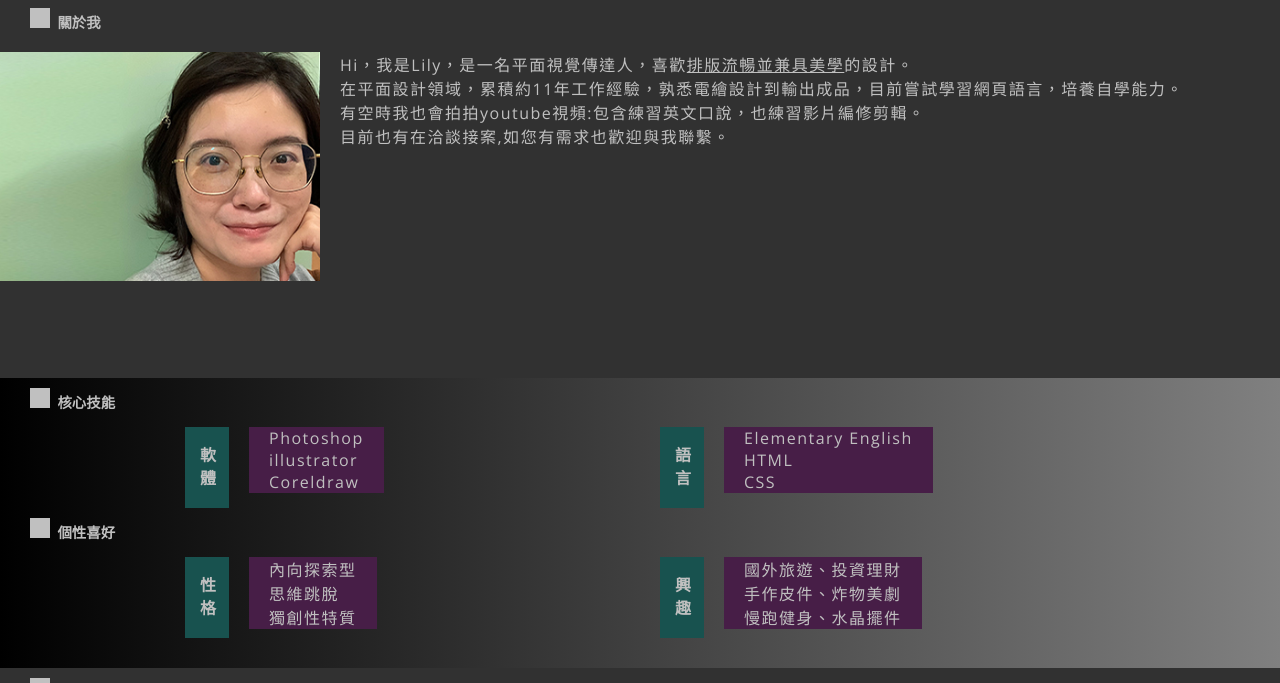
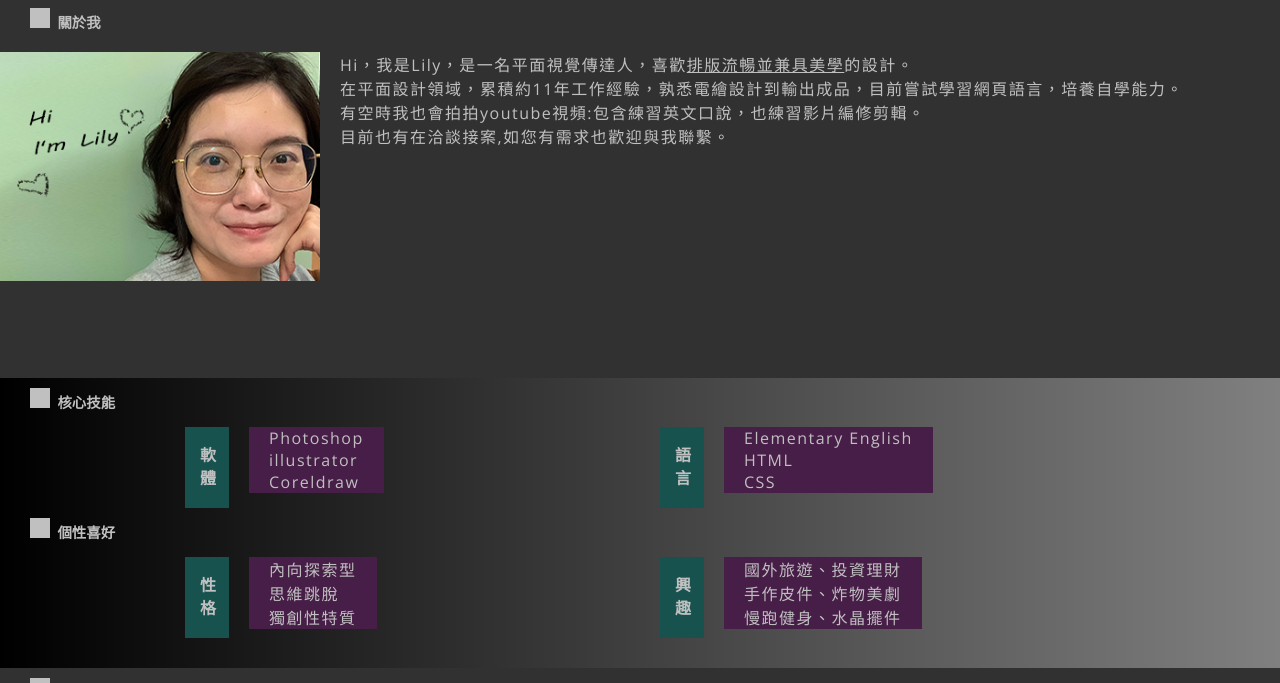
Before and after one commit to tyoline/lily.github.io, a plain HTML site: page lily/aboutme.html in a window 1280 px wide. Shown: the part 80-763 px from the top of the page. Drawn offline with nearby package versions, Linux system fonts and the light colour scheme.

Commit message:
Update aboutme.html

```diff
--- a/lily/aboutme.html
+++ b/lily/aboutme.html
@@ -60,7 +60,7 @@
     <div class="container intro clearfix">
       <h5>&nbsp;&nbsp;關於我</h5>
       <div class="col-md-3 col-12 me">
-        <img src="images/lily3.jpg" alt="">
+        <img src="images/lily31.jpg" alt="">
       </div>
       <div class="col-md-9 col-12 me">
         <p>Hi，我是Lily，是一名平面視覺傳達人，喜歡<u>排版流暢並兼具美學</u>的設計。</p>
```
